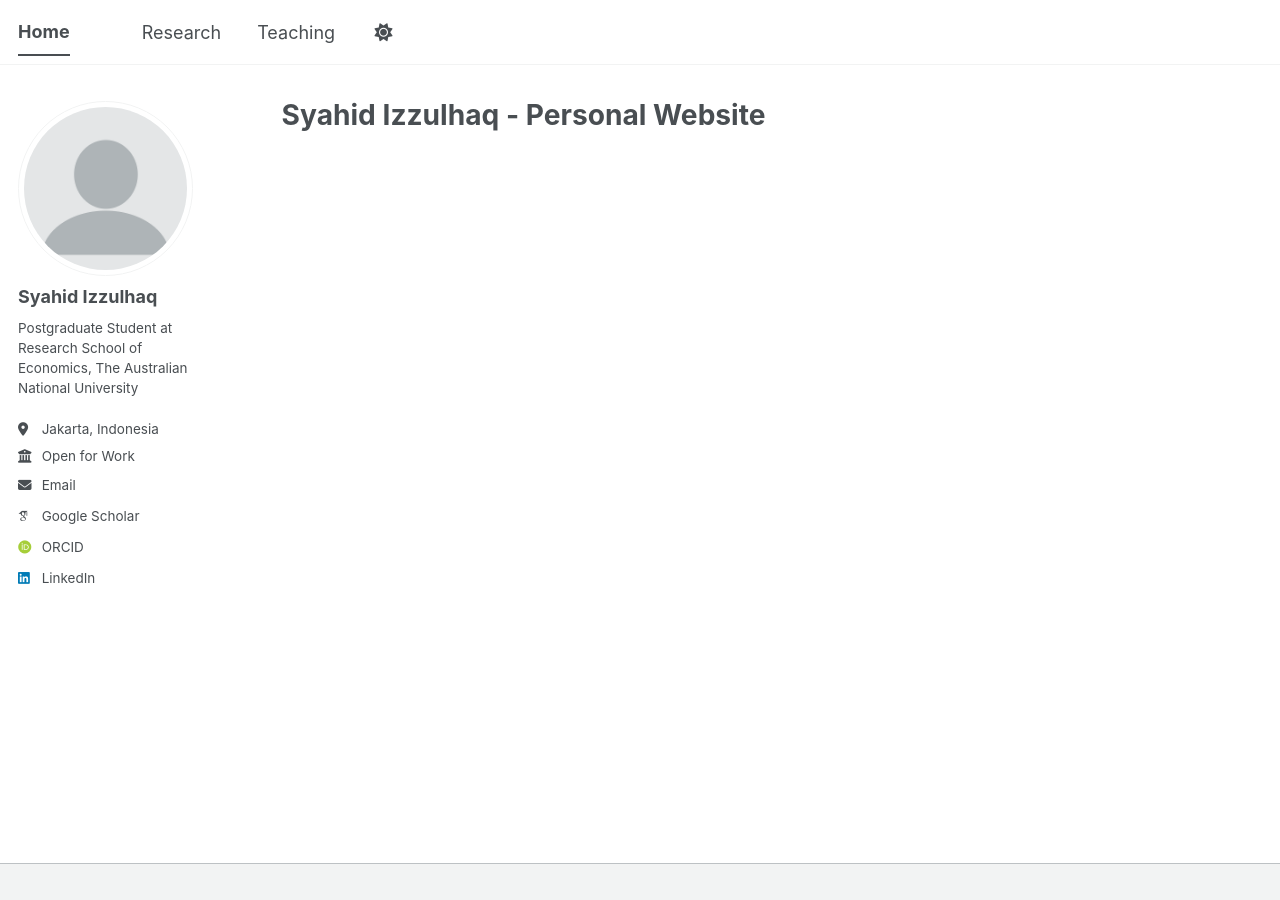
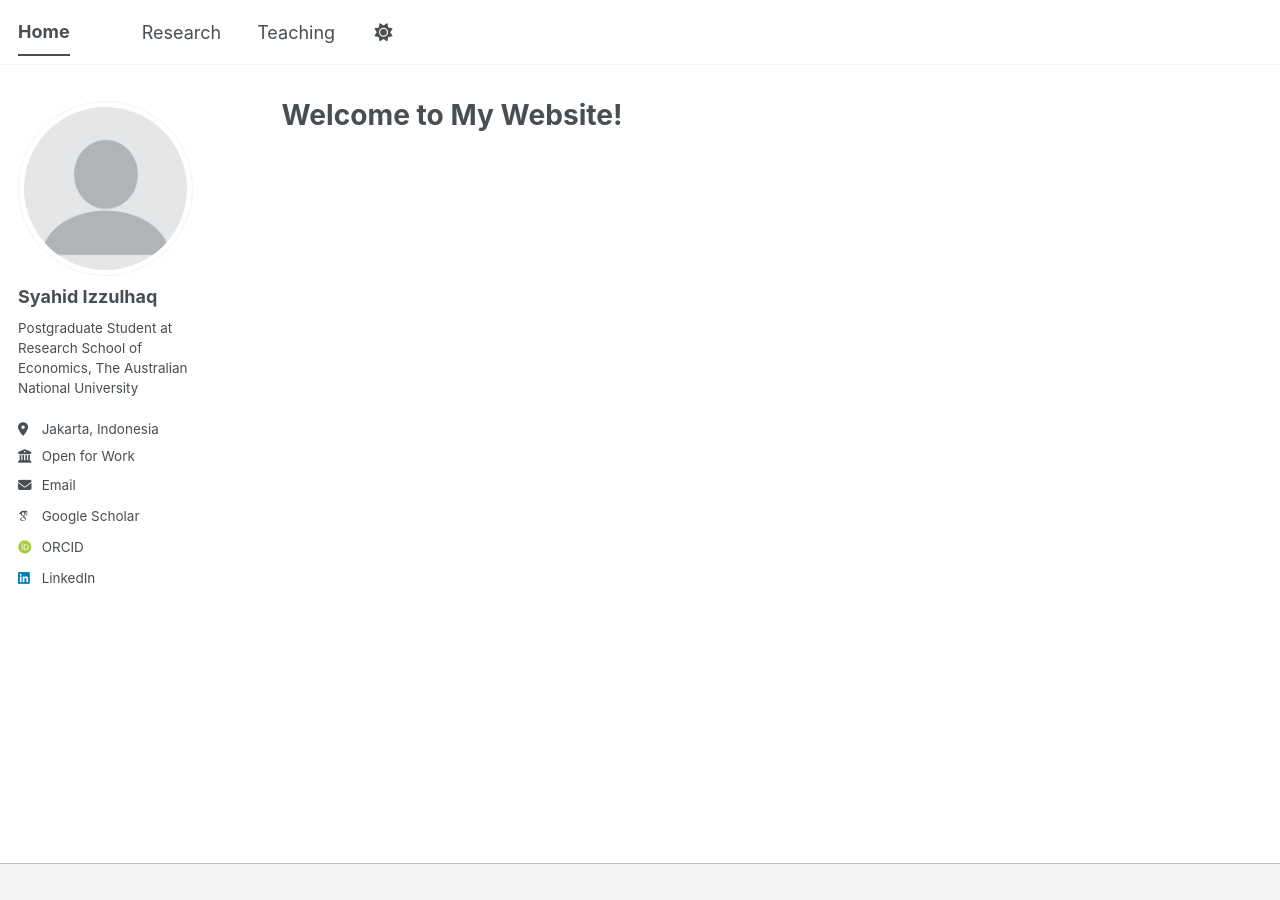
Before and after one commit to syahidizzulhaq/syahidizzulhaq.github.io, a Jekyll site: the page built from _pages/about.md, in a window 1280 px wide. Built offline with Jekyll 4.4.1, drawn with Linux system fonts in a browser that asks for light colours; some web fonts are replaced; a script bundle is joined from its source files by our own code; library files that are not in the unit come from our copies.

Commit message:
Update about.md

```diff
--- a/_pages/about.md
+++ b/_pages/about.md
@@ -1,6 +1,6 @@
 ---
 permalink: /
-title: "Syahid Izzulhaq - Personal Website"
+title: "Welcome to My Website!"
 author_profile: true
 redirect_from:
   - /about/
```
